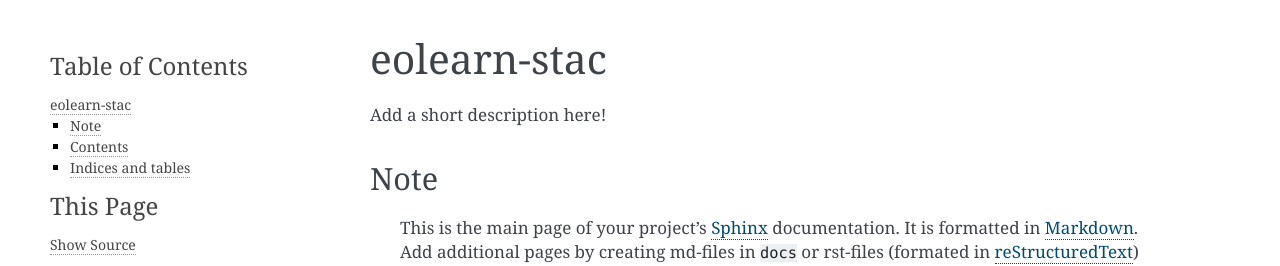
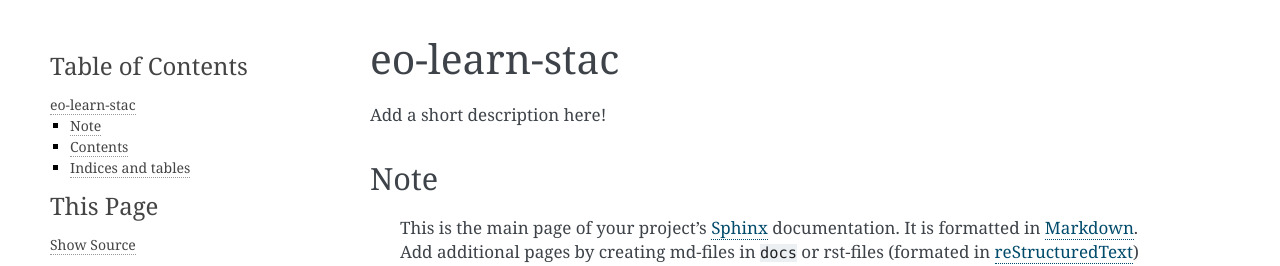
Before and after one commit to dymaxionlabs/eo-learn-stac, a Sphinx documentation site: the page built from docs/index.md, in a window 1280 px wide. Shown: the top 266 px of the page. Built offline with Sphinx 7.4.7, drawn with Linux system fonts in a browser that asks for light colours; pages that are not in the unit, such as notebooks, are missing from menus; the version number is read from the project's files by our own code.

Commit message:
Fix docs config paths

```diff
--- a/docs/conf.py
+++ b/docs/conf.py
@@ -37,7 +37,7 @@ except ImportError:
     from sphinx import apidoc
 
 output_dir = os.path.join(__location__, "api")
-module_dir = os.path.join(__location__, "../src/eolearn_stac")
+module_dir = os.path.join(__location__, "../src/eolearn/stac")
 try:
     shutil.rmtree(output_dir)
 except FileNotFoundError:
@@ -114,7 +114,7 @@ source_suffix = [".rst", ".md"]
 master_doc = "index"
 
 # General information about the project.
-project = "eolearn-stac"
+project = "eo-learn-stac"
 copyright = "2021, Dymaxion Labs"
 
 # The version info for the project you're documenting, acts as replacement for
@@ -181,7 +181,7 @@ html_theme_options = {"sidebar_width": "300px", "page_width": "1200px"}
 # The name for this set of Sphinx documents.  If None, it defaults to
 # "<project> v<release> documentation".
 try:
-    from eolearn_stac import __version__ as version
+    from eolearn.stac import __version__ as version
 except ImportError:
     pass
 else:
@@ -246,7 +246,7 @@ html_static_path = ["_static"]
 # html_file_suffix = None
 
 # Output file base name for HTML help builder.
-htmlhelp_basename = "eolearn-stac-doc"
+htmlhelp_basename = "eo-learn-stac-doc"
 
 
 # -- Options for LaTeX output ------------------------------------------------
@@ -266,7 +266,7 @@ latex_documents = [
     (
         "index",
         "user_guide.tex",
-        "eolearn-stac Documentation",
+        "eo-learn-stac Documentation",
         "Damián Silvani",
         "manual",
     )
--- a/docs/index.md
+++ b/docs/index.md
@@ -1,4 +1,4 @@
-# eolearn-stac
+# eo-learn-stac
 
 Add a short description here!
 
```
Also changed, not shown: README.md (+1 -1 lines).
